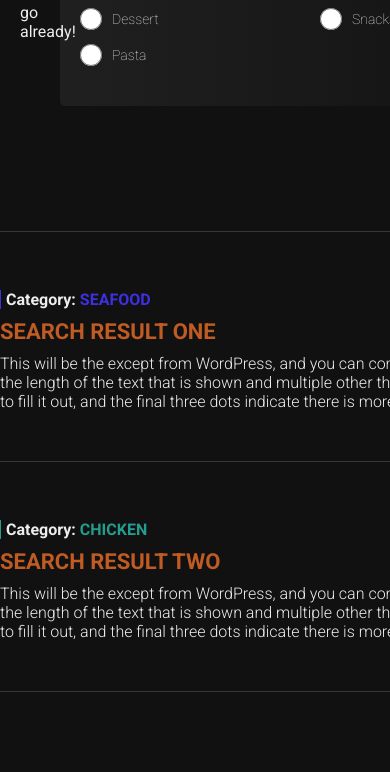
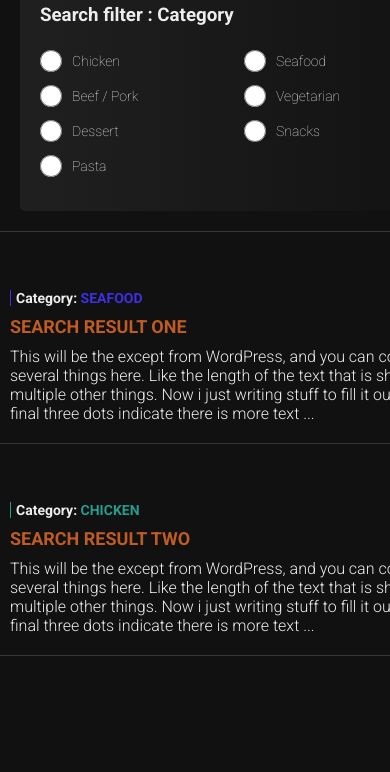
Before and after one commit to rebeccakorwinlind/recipeupdated, a plain HTML site: page search-page.html in a window 390 px wide. Shown: the part 368-1140 px from the top of the page. Drawn offline with Linux system fonts and the light colour scheme.

Commit message:
mobile version search page

```diff
--- a/css/main.css
+++ b/css/main.css
@@ -1285,3 +1285,63 @@ h6 {
 }
 
 /* Mobile version recipe details end */
+
+/* Mobile version search page start */
+@media (max-width: 600px) {
+    .hero-searchpage {
+        padding-top: 100px;
+    }
+
+    .search-box-searchpage {
+        grid-column: 1;
+        grid-row: 1;
+        margin: 20px 0 0 0;
+        width: 80%;
+    }
+
+    .filter-catagory-checkbox {
+        grid-column: 1;
+        grid-row: 2;
+        margin: 20px 0 0 0;
+        width: 80%;
+        height: auto;
+        padding: 20px;
+    }
+
+    .serp-result-item {
+        width: 80%;
+        padding-bottom: 20px;
+        padding-left: 10px;
+    }
+
+    .category h3 {
+        font-size: 18px;
+    }
+
+    .category h4 {
+        font-size: 14px;
+
+        }
+
+    /* footer */
+    .footer-box-first {
+        text-align: center;
+        gap: 20px;
+        padding: 20px;
+
+    }
+
+    .footer-box-third {
+        border-left: none;
+        text-align: center;
+        width: 100%;
+        font-size: 12px;
+        padding-top: 10px;
+    }
+
+}
+/* Mobile version search page end */
+
+/* Mobile version about page start */
+
+/* Mobile version about page end */
```
